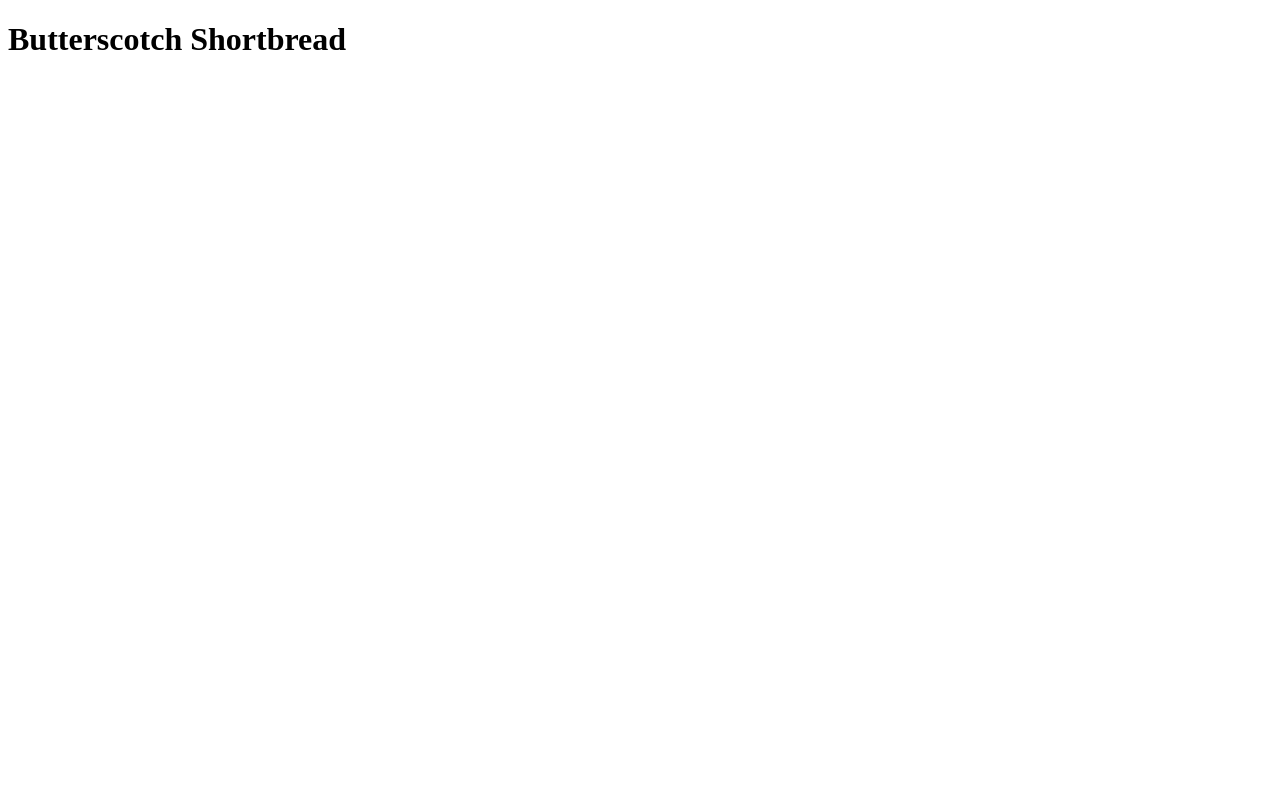
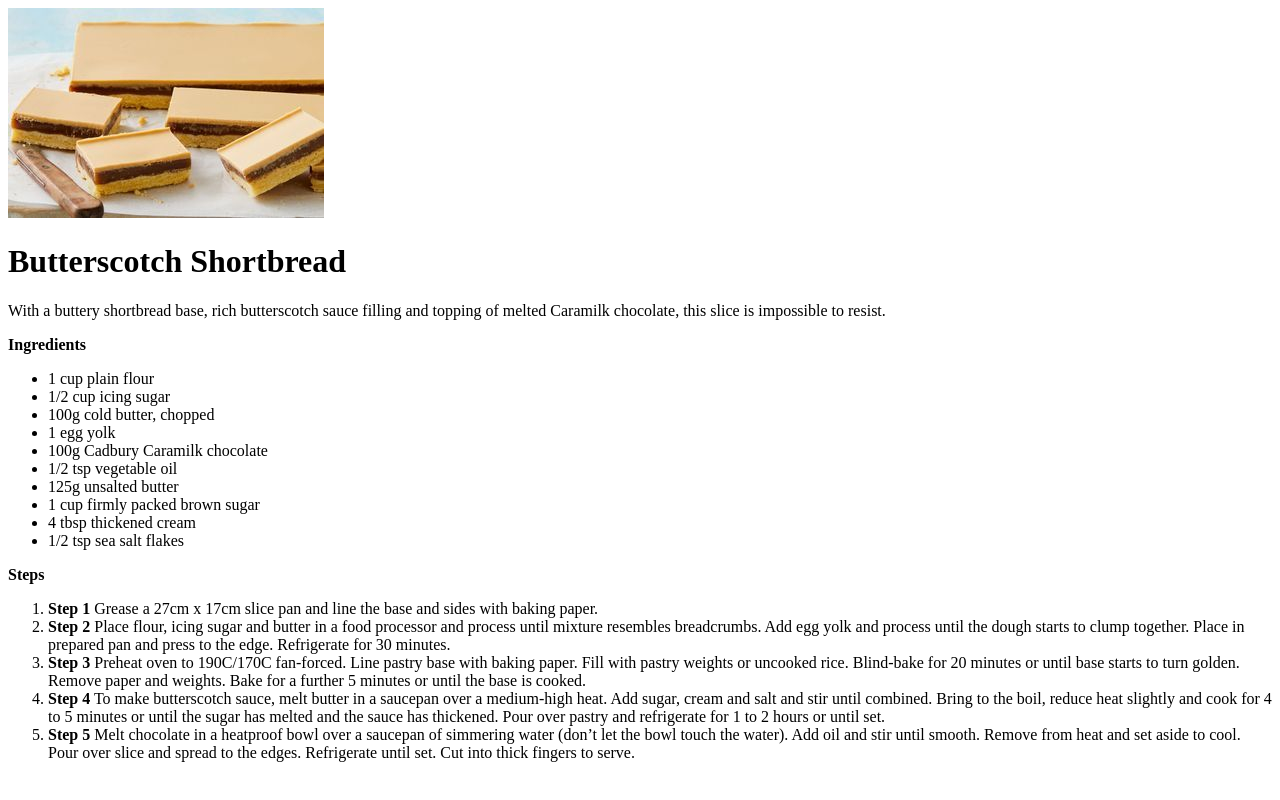
Before and after one commit to Huderon/odin-recipes, a plain HTML site: page recipes/butterscotch-shortbread.html in a window 1280 px wide. Drawn offline with Linux system fonts and the light colour scheme.

Commit message:
Edit index.html, butterscotch-shortbread.html, caramilk-truffles.html, and jam-and-custard-doughnuts.html

```diff
--- a/recipes/butterscotch-shortbread.html
+++ b/recipes/butterscotch-shortbread.html
@@ -5,6 +5,39 @@
     <title>Butterscotch Shortbread</title>
 </head>
 <body>
+    <img src="../images/web_butterscotch-shortbread-168510-1.jpg" alt="Butterscotch Shortbread">
     <h1>Butterscotch Shortbread</h1>
+
+    <p>
+        With a buttery shortbread base, rich butterscotch sauce filling and topping of melted Caramilk chocolate, this slice is impossible to resist.
+    </p>
+
+    <b>Ingredients </b>
+    <ul>
+        <li>1 cup plain flour</li>
+        <li>1/2 cup icing sugar</li>
+        <li>100g cold butter, chopped</li>
+        <li>1 egg yolk</li>
+        <li>100g Cadbury Caramilk chocolate</li>
+        <li>1/2 tsp vegetable oil</li>
+        <li>125g unsalted butter</li>
+        <li>1 cup firmly packed brown sugar</li>
+        <li>4 tbsp thickened cream</li>
+        <li>1/2 tsp sea salt flakes</li>
+    </ul>
+
+    <b>Steps</b>
+    <ol>
+        <li><b>Step 1</b>
+            Grease a 27cm x 17cm slice pan and line the base and sides with baking paper.</li>
+        <li><b>Step 2</b>
+            Place flour, icing sugar and butter in a food processor and process until mixture resembles breadcrumbs. Add egg yolk and process until the dough starts to clump together. Place in prepared pan and press to the edge. Refrigerate for 30 minutes.</li>
+        <li><b>Step 3</b>
+            Preheat oven to 190C/170C fan-forced. Line pastry base with baking paper. Fill with pastry weights or uncooked rice. Blind-bake for 20 minutes or until base starts to turn golden. Remove paper and weights. Bake for a further 5 minutes or until the base is cooked.</li>
+        <li><b>Step 4</b>
+            To make butterscotch sauce, melt butter in a saucepan over a medium-high heat. Add sugar, cream and salt and stir until combined. Bring to the boil, reduce heat slightly and cook for 4 to 5 minutes or until the sugar has melted and the sauce has thickened. Pour over pastry and refrigerate for 1 to 2 hours or until set.</li>
+        <li><b>Step 5</b>
+            Melt chocolate in a heatproof bowl over a saucepan of simmering water (don’t let the bowl touch the water). Add oil and stir until smooth. Remove from heat and set aside to cool. Pour over slice and spread to the edges. Refrigerate until set. Cut into thick fingers to serve.</li>
+    </ol>
 </body>
 </html>
```
Also changed, not shown: index.html (+6 -0 lines), recipes/caramilk-truffles.html (+26 -0 lines), recipes/jam-and-custard-donught.html (+29 -0 lines).
